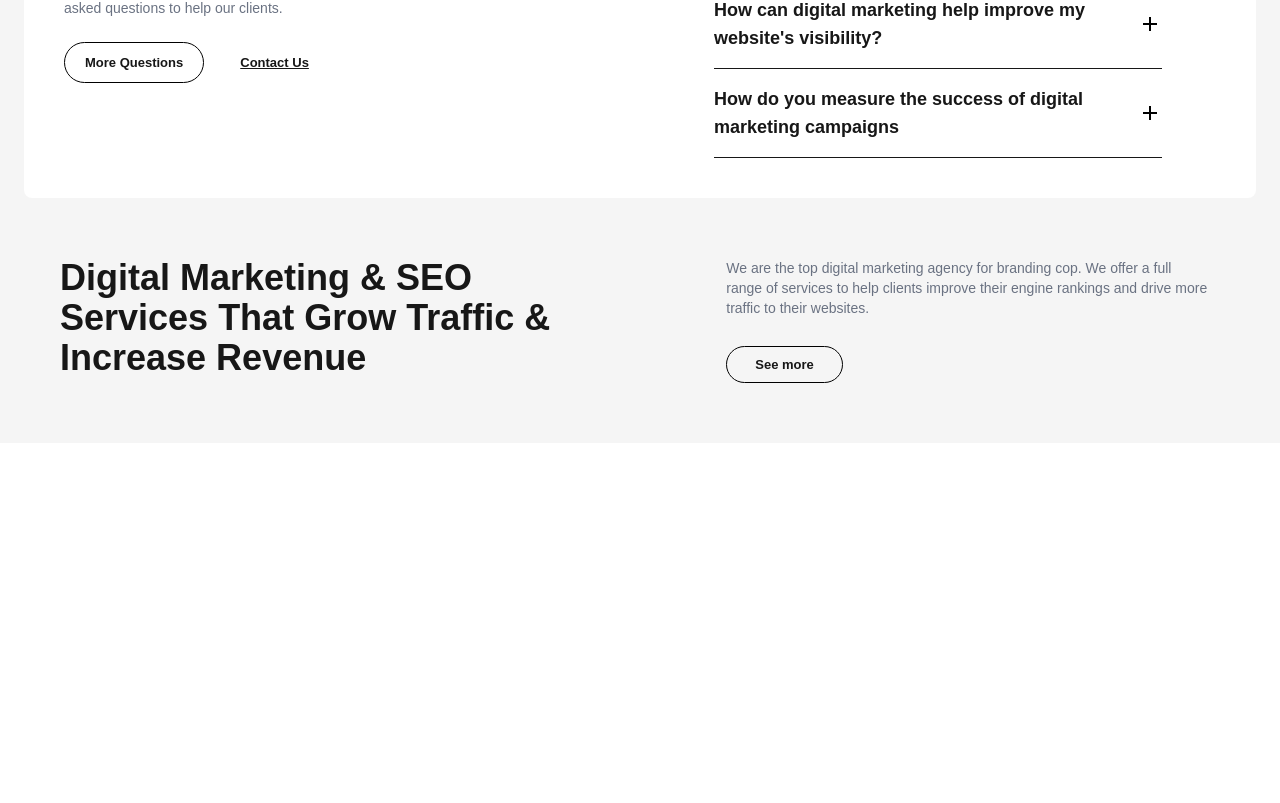
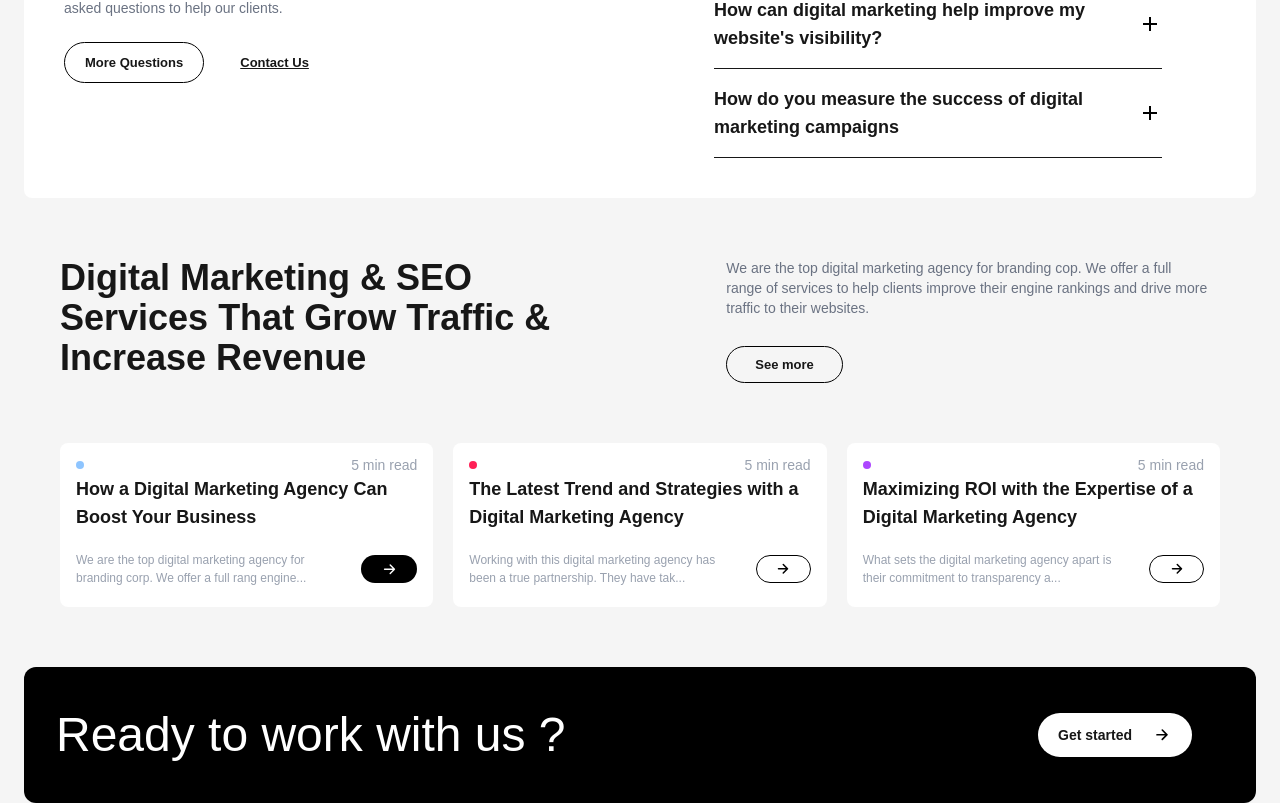
Before and after one commit to Moozy1033/landpage, a Next.js app: page / in a window 1280 px wide. Shown: the part 1894-2697 px from the top of the page. Before the commit the page ends 2337 px from the top, so only its background shows below. Built offline with nearby package versions, Linux system fonts and the light colour scheme.

Commit message:
almost done

```diff
--- a/src/app/page.js
+++ b/src/app/page.js
@@ -248,6 +248,54 @@ export default function Home() {
             </div>
           </div>
         </div>
+        <div className="px-6 md:px-[60px] flex flex-col md:flex-row gap-5 justify-between pb-15">
+          <div className="rounded-lg bg-white py-2 w-full md:w-1/3 px-4">
+            <div className="flex justify-between items-center pt-1">
+              <div className="h-2 w-2 bg-blue-300 rounded-full"></div>
+              <p className="text-gray-400 text-sm">5 min read</p>
+            </div>
+            <p className="font-semibold pb-2 text-base lg:text-lg">How a Digital Marketing Agency Can Boost Your Business </p>
+            <div className="flex gap-6 items-center justify-between py-3">
+              <p className="text-[12px] text-gray-400">We are the top digital marketing  agency for branding corp. We  offer a full rang engine...</p>
+              <button className="w-25 h-7 rounded-full bg-black text-white flex items-center justify-center">
+                <Image src="/images/arrow-right1.svg" alt="Hamburger" width={15} height={0} />
+              </button>
+            </div>
+          </div>
+          <div className="rounded-lg bg-white py-2 w-full md:w-1/3 px-4">
+            <div className="flex justify-between items-center pt-1">
+              <div className="h-2 w-2 bg-rose-500 rounded-full"></div>
+              <p className="text-gray-400 text-sm">5 min read</p>
+            </div>
+            <p className="font-semibold pb-2 text-base lg:text-lg">The Latest Trend and Strategies with a Digital Marketing Agency </p>
+            <div className="flex gap-4 items-center py-3">
+              <p className="text-[12px] text-gray-400">Working with this digital marketing agency has been a true partnership. They have tak...</p>
+              <button className="w-23 h-7 rounded-full bg-white border border-black text-white flex items-center justify-center">
+                <Image src="/images/arrow-rightb.svg" alt="Hamburger" width={18} height={0} />
+              </button>
+            </div>
+          </div>
+          <div className="rounded-lg bg-white py-2 w-full md:w-1/3 px-4">
+            <div className="flex justify-between items-center pt-1">
+              <div className="h-2 w-2 bg-purple-500 rounded-full"></div>
+              <p className="text-gray-400 text-sm">5 min read</p>
+            </div>
+            <p className="font-semibold pb-2 text-base lg:text-lg">Maximizing ROI with the Expertise of a Digital Marketing Agency</p>
+            <div className="flex gap-6 items-center py-3">
+              <p className="text-[12px] text-gray-400">What sets the digital marketing agency  apart is their commitment to transparency a...</p>
+              <button className="w-23 h-7 rounded-full bg-white border border-black text-white flex items-center justify-center">
+                <Image src="/images/arrow-rightb.svg" alt="Hamburger" width={18} height={0} />
+              </button>
+            </div>
+          </div>
+        </div>
+        <div className="bg-black flex-col md:flex-row rounded-xl flex md:mx-6 mx-4 px-4 md:text-left text-center md:ps-8 md:pr-16 gap-5 py-11 justify-between items-center">
+          <p className="text-white text-3xl md:text-4xl lg:text-5xl">Ready to work with us ?</p>
+          <button className=' bg-white items-center rounded-full py-3 px-5 text-sm font-bold flex gap-5'>
+            Get started
+            <Image src="/images/blackarrow-right.svg" alt="Hamburger" width={20} height={0} />
+          </button>
+        </div>
       </section>
     </>
   );
```
Also changed, not shown: public/images/arrow-rightb.svg (added), public/images/blackarrow-right.svg (added).
